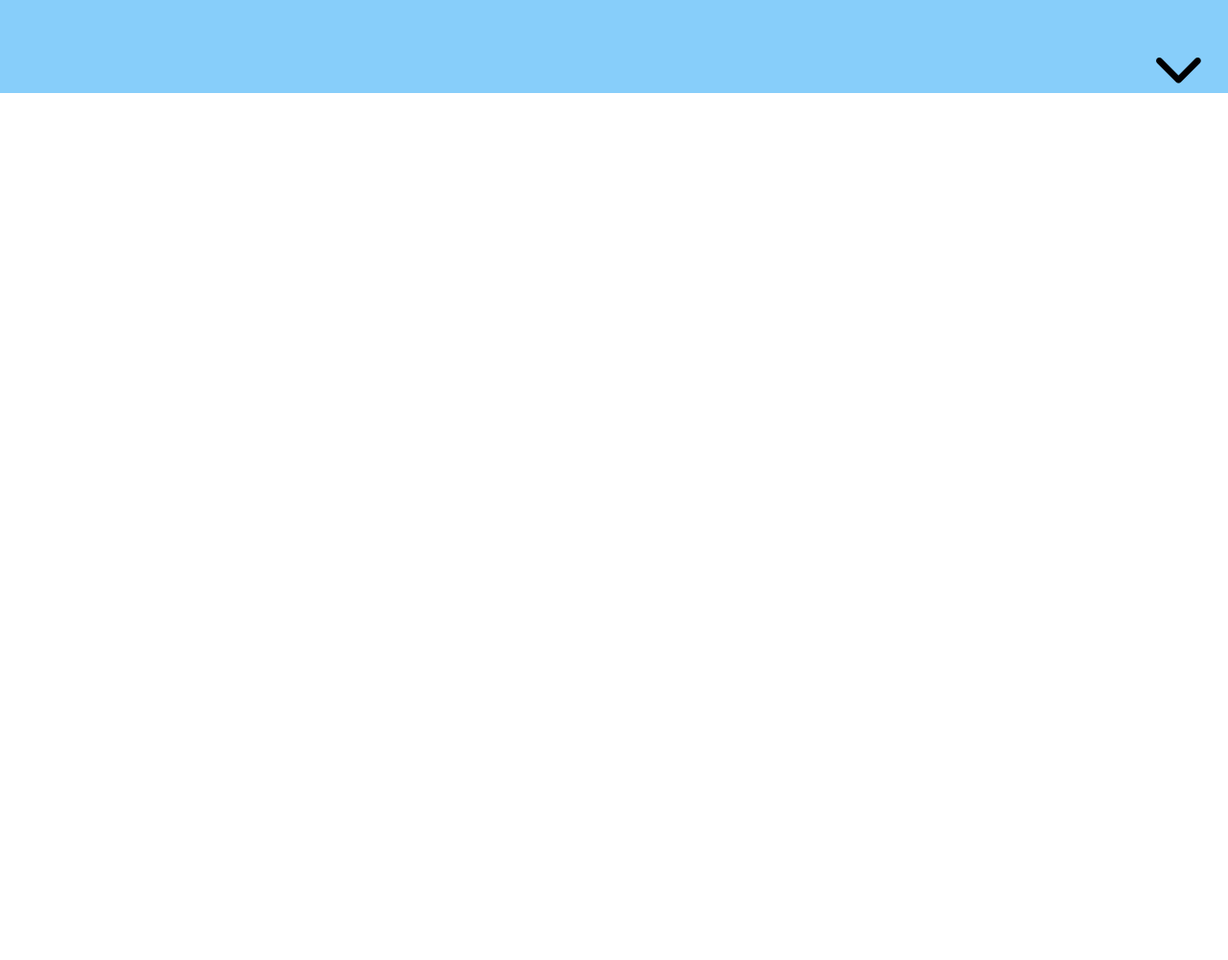
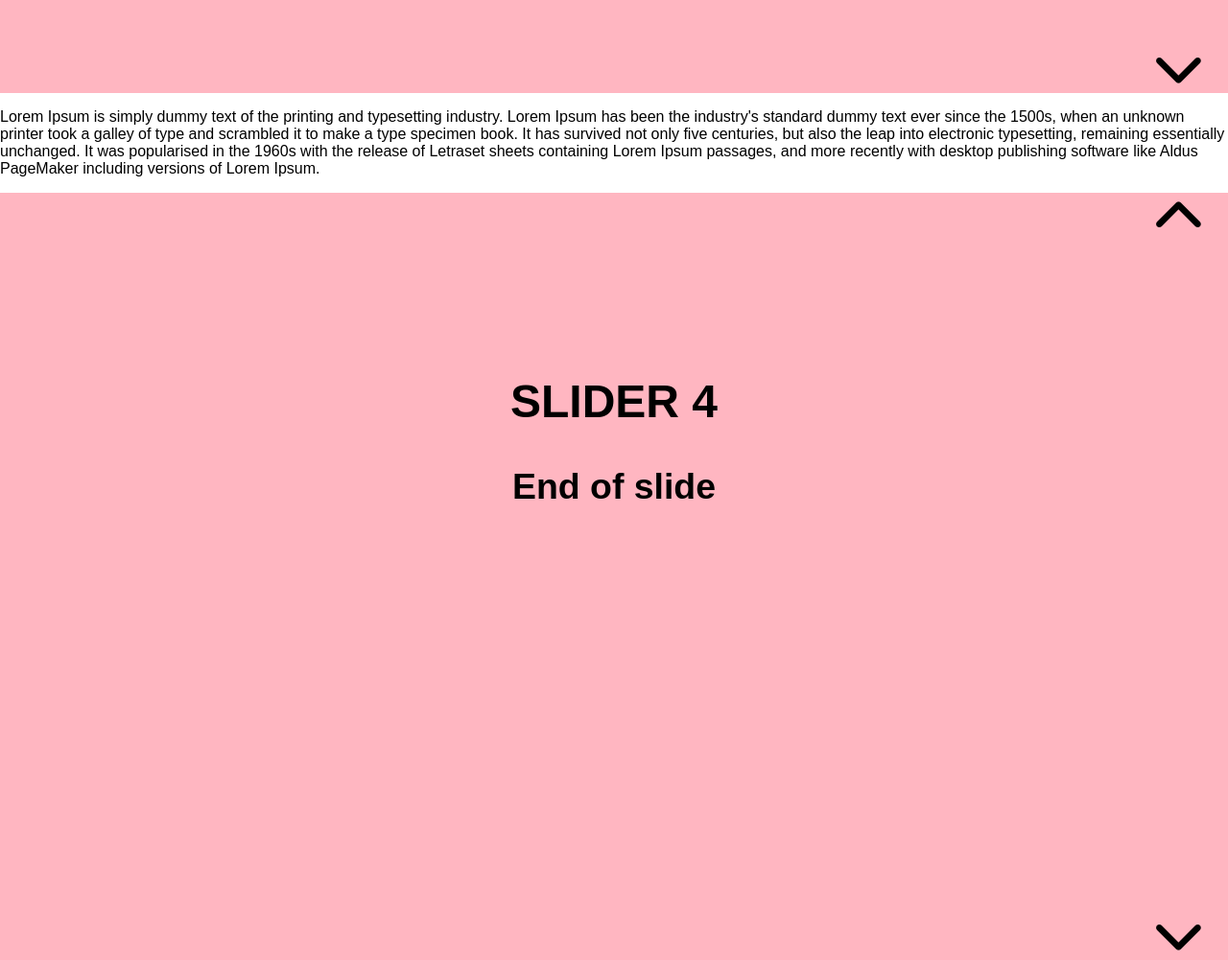
Before and after one commit to NareshArjun/Sliders, a plain HTML site: page index.html in a window 1280 px wide. Shown: the part 703-1704 px from the top of the page at 96% size. Before the commit the page ends 800 px from the top, so only its background shows below. Drawn offline with Linux system fonts and the light colour scheme.

Commit message:
Add files via upload

```diff
--- a/index.html
+++ b/index.html
@@ -84,6 +84,92 @@
         </div>
       </section>
     </div>
+    <div>
+      <p>
+        Lorem Ipsum is simply dummy text of the printing and typesetting
+        industry. Lorem Ipsum has been the industry's standard dummy text ever
+        since the 1500s, when an unknown printer took a galley of type and
+        scrambled it to make a type specimen book. It has survived not only five
+        centuries, but also the leap into electronic typesetting, remaining
+        essentially unchanged. It was popularised in the 1960s with the release
+        of Letraset sheets containing Lorem Ipsum passages, and more recently
+        with desktop publishing software like Aldus PageMaker including versions
+        of Lorem Ipsum.
+      </p>
+    </div>
+    <div class="sliders_wrap">
+      <button class="movement_button slider_up_button">
+        <i class="fas fa-solid fa-chevron-up fa-4x"></i>
+      </button>
+      <button class="movement_button slider_down_button">
+        <i class="fas fa-solid fa-chevron-down fa-4x"></i>
+      </button>
+      <div class="dots_wrapper"></div>
+      <section class="sliders slider1">
+        <div class="row_wrapped">
+          <div class="row_inner clearfix">
+            <div class="column">
+              <div class="column_inner">
+                <div class="content">
+                  <h1>SLIDER 1</h1>
+                  <h3>Scroll below</h3>
+                </div>
+              </div>
+            </div>
+          </div>
+        </div>
+      </section>
+      <section class="sliders slider2">
+        <div class="row_wrapped">
+          <div class="row_inner clearfix">
+            <div class="column">
+              <div class="column_inner">
+                <div class="content">
+                  <h1>SLIDER 2</h1>
+                  <h3>Scroll below</h3>
+                </div>
+              </div>
+            </div>
+          </div>
+        </div>
+      </section>
+      <section class="sliders slider3">
+        <div class="row_wrapped">
+          <div class="row_inner clearfix">
+            <div class="column column_1_2">
+              <div class="column_inner">
+                <div class="content">
+                  <h1>SLIDER 3</h1>
+                  <h3>Scroll below</h3>
+                </div>
+              </div>
+            </div>
+            <div class="column column_1_2">
+              <div class="column_inner">
+                <div class="content">
+                  <h1>SLIDER 3</h1>
+                  <h3>Scroll below</h3>
+                </div>
+              </div>
+            </div>
+          </div>
+        </div>
+      </section>
+      <section class="sliders slider4">
+        <div class="row_wrapped">
+          <div class="row_inner clearfix">
+            <div class="column">
+              <div class="column_inner">
+                <div class="content">
+                  <h1>SLIDER 4</h1>
+                  <h3>End of slide</h3>
+                </div>
+              </div>
+            </div>
+          </div>
+        </div>
+      </section>
+    </div>
     <script src="script.js"></script>
   </body>
 </html>
--- a/script.js
+++ b/script.js
@@ -1,166 +1,77 @@
 "use strict";
 
-(function () {
-  var sliders = document.querySelectorAll(".sliders");
-  var currentSlide = 0;
-  var slideLength = sliders.length;
+let sliderContainers = document.querySelectorAll(".sliders_wrap");
+let containers = [];
+let sliderUpButton, sliderDownButton;
 
-  var dotsWrap = document.querySelector(".dots_wrapper");
-  var sliderUpButton = document.querySelector(".slider_up_button");
-  var sliderDownButton = document.querySelector(".slider_down_button");
+const SliderContainer = function (sliderContainer, currentSlide) {
+  this.sliderContainer = sliderContainer;
+  this.currentSlide = currentSlide;
+  //this.sliders = this.sliderContainer.querySelectorAll(".sliders");
+};
 
-  function slideMovement(slidePosition) {
-    sliders.forEach((slider, index) => {
-      slider.style.transform = `translateY(${100 * (index - slidePosition)}%)`;
-    });
+SliderContainer.prototype.slideMovement = function (slidePosition) {
+  this.sliders = this.sliderContainer.querySelectorAll(".sliders");
+  this.sliders.forEach((slider, index) => {
+    slider.style.transform = `translateY(${100 * (index - slidePosition)}%)`;
+    slider.style.transition = "transform .5s";
+    //slider.classList.remove("active");
+    //if (index === slidePosition) slider.classList.add("active");
+  });
+  /*console.log(slidePosition);
+  console.log(sliders[slidePosition]);
+  sliders[slidePosition].classList.add("active");*/
+};
+
+SliderContainer.prototype.slideForward = function () {
+  console.log("clicked button");
+  //console.log("SF", currentSlide, "slideLength-1", slideLength - 1);
+  if (this.currentSlide === this.sliders.length - 1) {
+    this.currentSlide = 0;
+  } else {
+    this.currentSlide++;
   }
+  slideMovement(this.currentSlide);
+  //activeDot(currentSlide);
+  //console.log("SF update", currentSlide);
+};
 
-  function slideForward() {
-    if (currentSlide === slideLength - 1) {
-      currentSlide = 0;
-    } else {
-      currentSlide++;
-    }
-    slideMovement(currentSlide);
-    activeDot(currentSlide);
+SliderContainer.prototype.slideBackward = function () {
+  console.log("clicked button");
+  //console.log("SU", currentSlide);
+  if (this.currentSlide === 0) {
+    this.currentSlide = this.sliders.length - 1;
+  } else {
+    this.currentSlide--;
   }
+  slideMovement(this.currentSlide);
+  //activeDot(currentSlide);
+  //console.log("SU update", currentSlide);
+};
 
-  function slideBackward() {
-    if (currentSlide === 0) {
-      currentSlide = slideLength - 1;
-    } else {
-      currentSlide--;
-    }
-    slideMovement(currentSlide);
-    activeDot(currentSlide);
-  }
+sliderContainers.forEach((sliderContainer, index) => {
+  containers[index] = new SliderContainer(sliderContainer, 0);
+  //containers[index] = container;
+  console.log(containers);
+});
+/*sliderContainers.forEach((container) => {
+  sliderUpButton = container.querySelector(".slider_up_button");
+  sliderDownButton = container.querySelector(".slider_down_button");
 
-  function createDots() {
-    sliders.forEach((slider, index) => {
-      dotsWrap.insertAdjacentHTML(
-        "beforeend",
-        `<button class="dots" data-slide="${index}"></button>`
-      );
-    });
-  }
+  sliderDownButton.addEventListener("click", container.slideForward);
+  sliderUpButton.addEventListener("click", container.slideBackward);
+});*/
 
-  function activeDot(slidePosition) {
-    document
-      .querySelectorAll(".dots")
-      .forEach((dot) => dot.classList.remove("dots_active"));
-    document
-      .querySelector(`.dots[data-slide="${slidePosition}"]`)
-      .classList.add("dots_active");
-  }
+sliderUpButton = document.querySelectorAll(".slider_up_button");
+sliderDownButton = document.querySelectorAll(".slider_down_button");
 
-  //Assigning initial positions
-  slideMovement(currentSlide);
-  createDots();
-  activeDot(currentSlide);
-
-  //Movement using Buttons
-  sliderDownButton.addEventListener("click", slideForward);
-  sliderUpButton.addEventListener("click", slideBackward);
-
-  //Movement using Scrolling
-  for (var i = 0; i < slideLength; i++) {
-    (function (i) {
-      sliders[i].addEventListener("wheel", function (e) {
-        if (e.deltaY > 0) {
-          slideForward();
-        } else if (e.deltaY < 0) {
-          slideBackward();
-        }
-      });
-    })(i);
-  }
-
-  //Movement using Dots
-  dotsWrap.addEventListener("click", function (e) {
-    if (e.target.classList.contains("dots")) {
-      var slideIndex = e.target.dataset.slide;
-      slideMovement(slideIndex);
-      activeDot(slideIndex);
-    }
+sliderUpButton.forEach((upButton) => {
+  upButton.addEventListener("click", function (e) {
+    console.log(e);
+    //let container = e.target.offsetParent.offsetParent;
+    this.sliderContainer = e.target.offsetParent.offsetParent;
+    //slideBackward(container);
+    console.log(this.sliderContainer);
+    slideBackward;
   });
-
-  /*for (var i = 0; i < slideLength; i++) {
-    window.addEventListener("scroll", function (e) {
-      console.log(window.scrollX, window.scrollY, e);
-    });
-  }*/
-
-  /*for (var i = 0; i < sliders.length; i++) {
-    (function (i) {
-      if (i === 0) {
-        var nextSlideCoord = sliders[i + 1].getBoundingClientRect();
-        var PreviousSlideCoord =
-          sliders[sliders.length - 1].getBoundingClientRect();
-      }
-      window.addEventListener("scroll", function () {
-        console.log(window.scrollY, nextSlideCoord, PreviousSlideCoord);
-        window.scrollTo({
-          left: nextSlideCoord.left,
-          top: nextSlideCoord.top,
-          behavior: "smooth",
-        });
-      });
-    })(i);
-  }*/
-
-  /*for (var i = 0; i < slideLength; i++) {
-    (function (i) {
-      sliders[i].addEventListener("wheel", function (e) {
-        console.log(i, sliders[i]);
-        if (i === 0) {
-          if (e.deltaY > 0) {
-            var slideCoordinates = sliders[i + 1].getBoundingClientRect();
-          } else if (e.deltaY < 0) {
-            var slideCoordinates =
-              sliders[sliders.length - 1].getBoundingClientRect();
-          }
-          console.log(
-            i,
-            slideCoordinates,
-            sliders[i],
-            window.scrollX,
-            window.scrollY,
-            slideCoordinates.left,
-            slideCoordinates.top
-          );
-        }
-        window.scrollTo({
-          left: slideCoordinates.left,
-          top: slideCoordinates.top,
-        });
-      });
-    })(i);
-  }*/
-
-  /*window.addEventListener("scroll", function () {
-    console.log(window.scrollY);
-  });
-  console.log(sliders);*/
-
-  /*sliders.forEach((slider, index, sliders) => {
-    var nextCoord = sliders[index].getBoundingClientRect();
-    window.addEventListener("scroll", function () {
-      console.log(window.scrollY, nextCoord);
-      window.scrollTo({
-        left: nextCoord.left,
-        top: nextCoord.top,
-        behavior: "smooth",
-      });
-    });
-  });*/
-
-  /*for (var i = 0; i < sliders.length; i++) {
-    (function () {
-      var nextSlideCoord = sliders[i].getBoundingClientRect();
-      window.addEventListener("scroll", function () {
-        console.log(window.scrollY, nextSlideCoord);
-        window.scrollTo(nextSlideCoord.left, nextSlideCoord.top);
-      });
-    })(i);
-  }*/
-})();
+});
--- a/style.css
+++ b/style.css
@@ -30,6 +30,7 @@ body {
   height: 100vh;
   position: relative;
   overflow: hidden;
+  cursor: auto;
 }
 .sliders {
   width: 100%;
@@ -40,7 +41,7 @@ body {
   position: absolute;
 }
 .movement_button {
-  position: fixed;
+  position: absolute;
   right: 25px;
   background: 0;
   border: 0;
@@ -55,11 +56,12 @@ body {
   bottom: 0;
 }
 .dots_wrapper {
-  position: fixed;
+  position: absolute;
   right: 42.5px;
   top: 50%;
   transform: translateY(-50%);
   z-index: 1;
+  cursor: pointer;
 }
 .dots {
   display: block;
```
